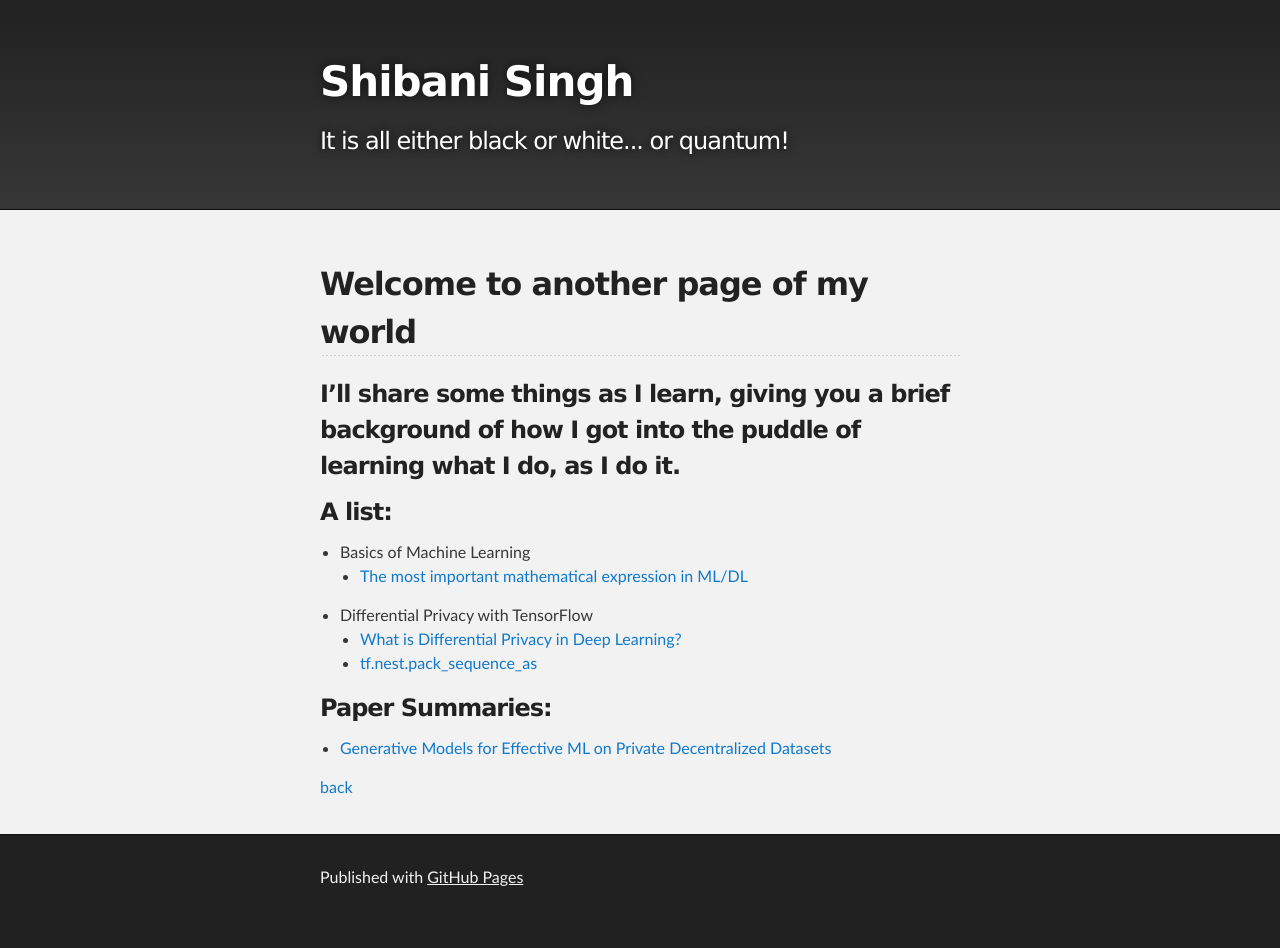
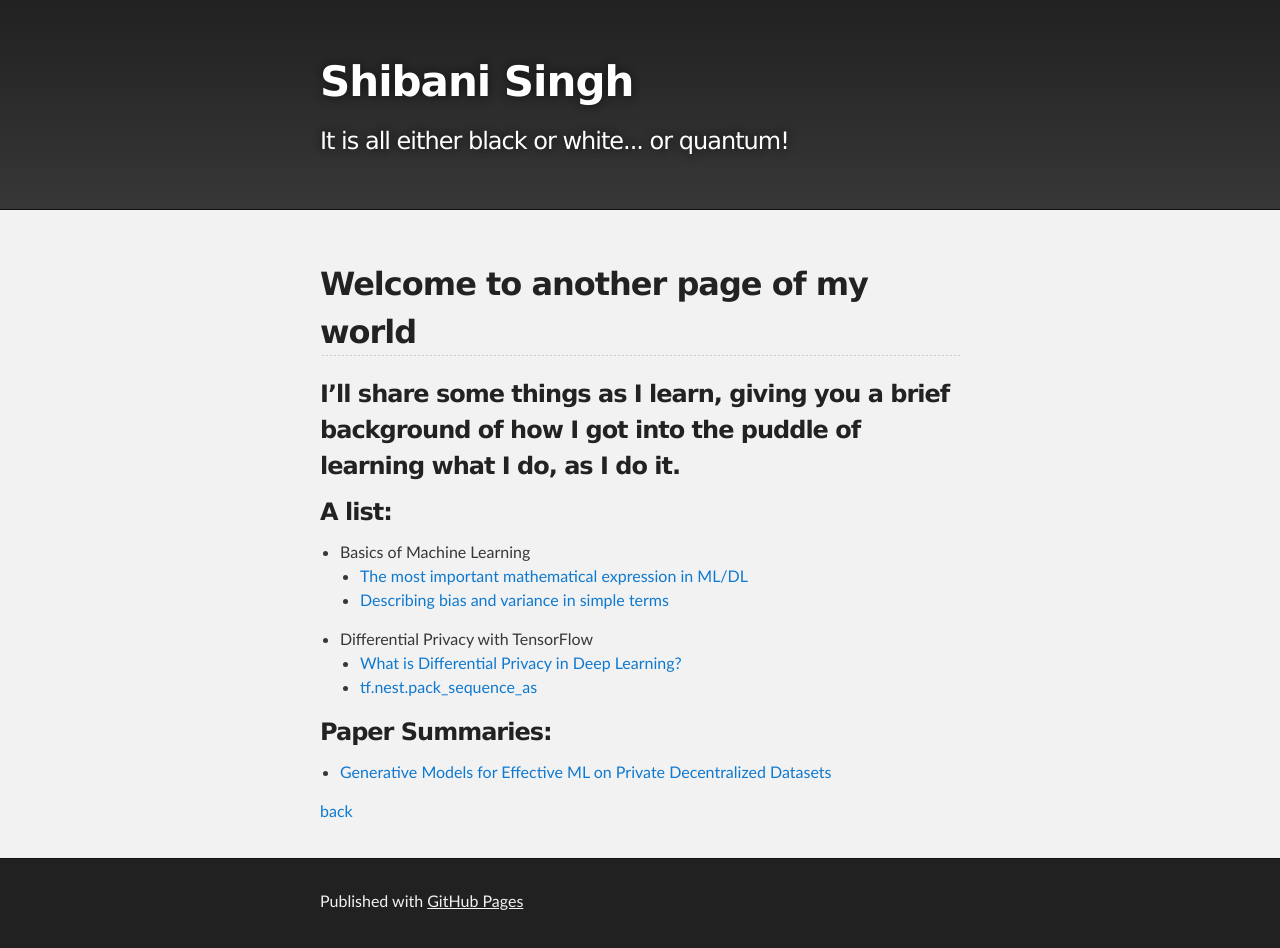
Before and after one commit to paperblack/paperblack.github.io, a Jekyll site: the page built from another-page.md, in a window 1280 px wide. Built offline with Jekyll 4.4.1, drawn with Linux system fonts in a browser that asks for light colours; our own code applies the rules of GitHub Pages for plain Markdown files; before the commit the page ends 924 px from its top, so only the background shows below that.

Commit message:
Update another-page.md

```diff
--- a/another-page.md
+++ b/another-page.md
@@ -9,6 +9,7 @@ layout: default
 ### A list:
 - Basics of Machine Learning
   - [The most important mathematical expression in ML/DL](./norms.html)
+  - [Describing bias and variance in simple terms](./bias_variance.html)
 - Differential Privacy with TensorFlow
   - [What is Differential Privacy in Deep Learning?](./dp_dl.html)
   - [tf.nest.pack_sequence_as](./tf-flatten-pack_sequence.html)
```
